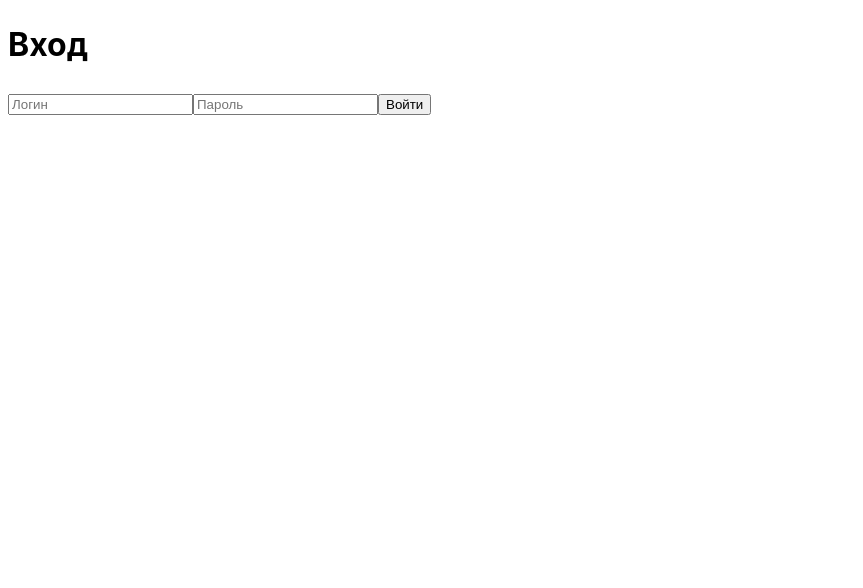
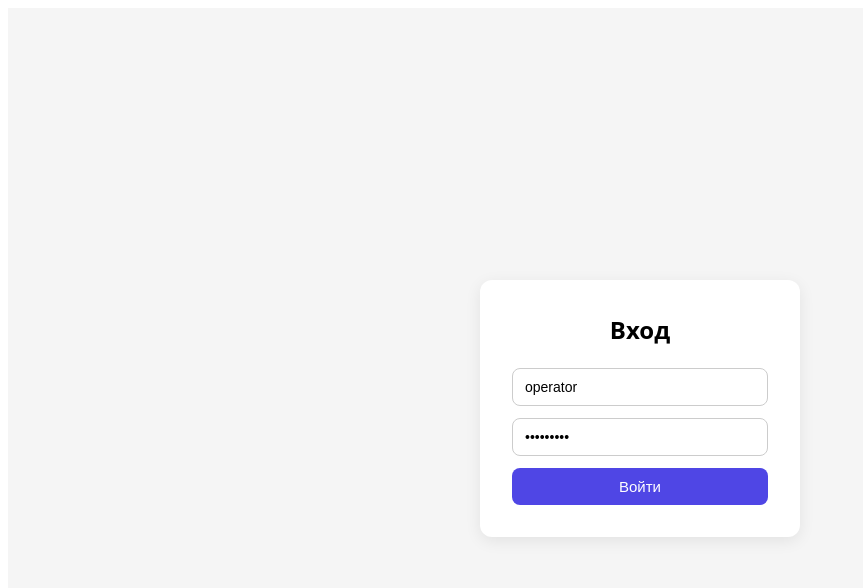
Before and after one commit to NIZHEGORODTSY/MOS_TRANSPORT, a React (Vite) app in the folder frontend_2_0/: page / in a window 1280 px wide. Shown: the top 588 px of the page, without its empty margins (0-863 px from the left). Built offline with nearby package versions, Linux system fonts and the light colour scheme.

Commit message:
add Login.css

```diff
--- /dev/null
+++ b/frontend_2_0/src/pages/Login.css
@@ -0,0 +1,67 @@
+/* Центрируем форму на всей странице */
+.login-page {
+  min-height: 100vh;
+  display: flex;
+  justify-content: center;   /* по горизонтали */
+  align-items: center;       /* по вертикали */
+  background: #f5f5f5;
+  font-family: system-ui, sans-serif;
+  padding: 16px;
+  box-sizing: border-box;
+}
+
+/* Форма — колонка по центру */
+.login-form {
+  display: flex;
+  flex-direction: column;    /* элементы друг под другом */
+  align-items: center;       /* центрируем по горизонтали */
+  gap: 12px;                 /* отступы между элементами */
+  width: 320px;
+  padding: 32px;
+  background: #fff;
+  border-radius: 12px;
+  box-shadow: 0 4px 16px rgba(0, 0, 0, 0.08);
+  box-sizing: border-box;
+}
+
+.login-form h1 {
+  margin: 0 0 8px 0;
+  font-size: 24px;
+}
+
+.login-form input {
+  width: 100%;
+  padding: 10px 12px;
+  font-size: 14px;
+  border: 1px solid #ccc;
+  border-radius: 8px;
+  box-sizing: border-box;
+  outline: none;
+  transition: border-color 0.2s;
+}
+
+.login-form input:focus {
+  border-color: #4f46e5;
+}
+
+.login-form button {
+  width: 100%;
+  padding: 10px;
+  font-size: 15px;
+  border: none;
+  border-radius: 8px;
+  background: #4f46e5;
+  color: #fff;
+  cursor: pointer;
+  transition: background 0.2s;
+}
+
+.login-form button:hover {
+  background: #4338ca;
+}
+
+.login-error {
+  margin: 0;
+  color: #dc2626;
+  font-size: 13px;
+}
--- a/frontend_2_0/src/pages/Login.jsx
+++ b/frontend_2_0/src/pages/Login.jsx
@@ -1,28 +1,41 @@
 import { useState } from 'react';
 import axios from 'axios';
 import { useNavigate } from 'react-router-dom';
-
+import './Login.css';   // подключаем стили
 
 export default function Login() {
   const navigate = useNavigate();
 
-  const [login, setLogin] = useState('');
-  const [password, setPassword] = useState('');
+  const [login, setLogin] = useState('operator');
+  const [password, setPassword] = useState('secret123');
+  const [error, setError] = useState('');   // ← добавили состояние ошибки
 
   const handleSubmit = async (e) => {
     e.preventDefault();
+    setError('');
 
+    try {
       const { data } = await axios.post('http://localhost:8000/api/login', {
         login,
         password,
       });
 
-    if (data === true) {      console.log('Успешный вход'); navigate('/Map'); localStorage.setItem('auth', 'true');  }
-    else {setError('Неверный логин или пароль');}
+      if (data === true) {
+        console.log('Успешный вход');
+        localStorage.setItem('auth', 'true');
+        navigate('/Map');
+      } else {
+        setError('Неверный логин или пароль');
+      }
+    } catch (err) {
+      console.error(err);
+      setError('Ошибка сервера, попробуйте позже');
+    }
   };
 
   return (
-    <form onSubmit={handleSubmit}>
+    <div className="login-page">
+      <form className="login-form" onSubmit={handleSubmit}>
         <h1>Вход</h1>
 
         <input
@@ -39,7 +52,10 @@ export default function Login() {
           onChange={(e) => setPassword(e.target.value)}
         />
 
+        {error && <p className="login-error">{error}</p>}
+
         <button type="submit">Войти</button>
       </form>
+    </div>
   );
 }
```
Lines whose indentation alone changed are shown as unchanged.
